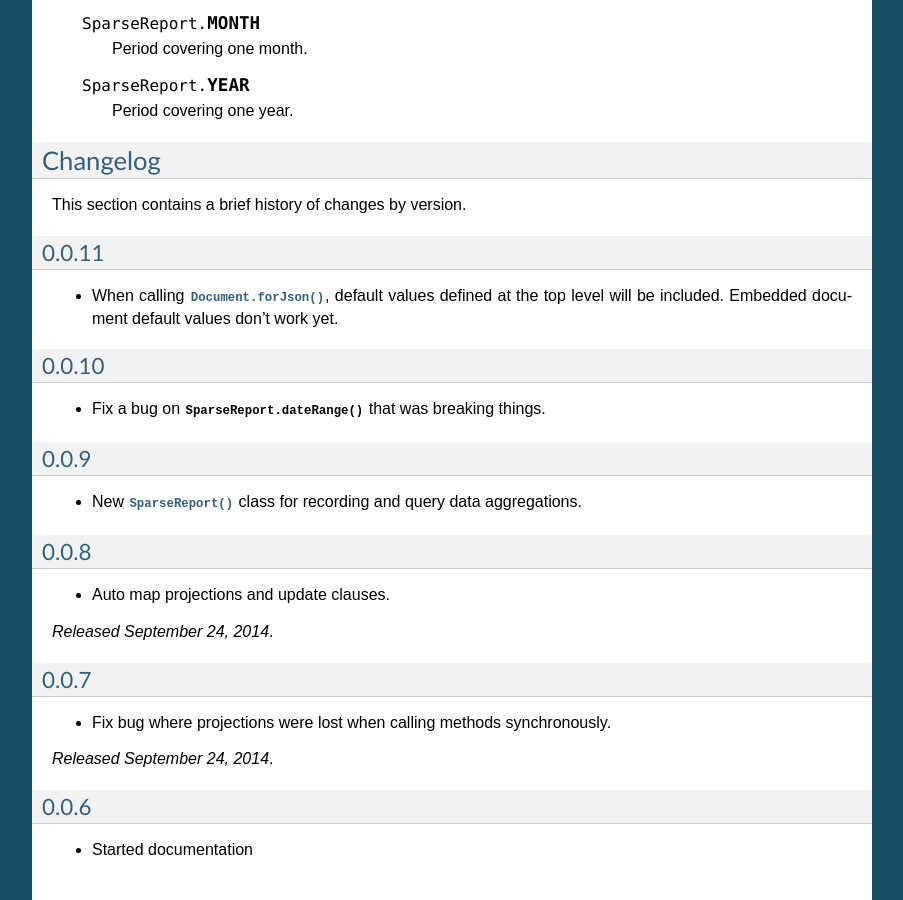
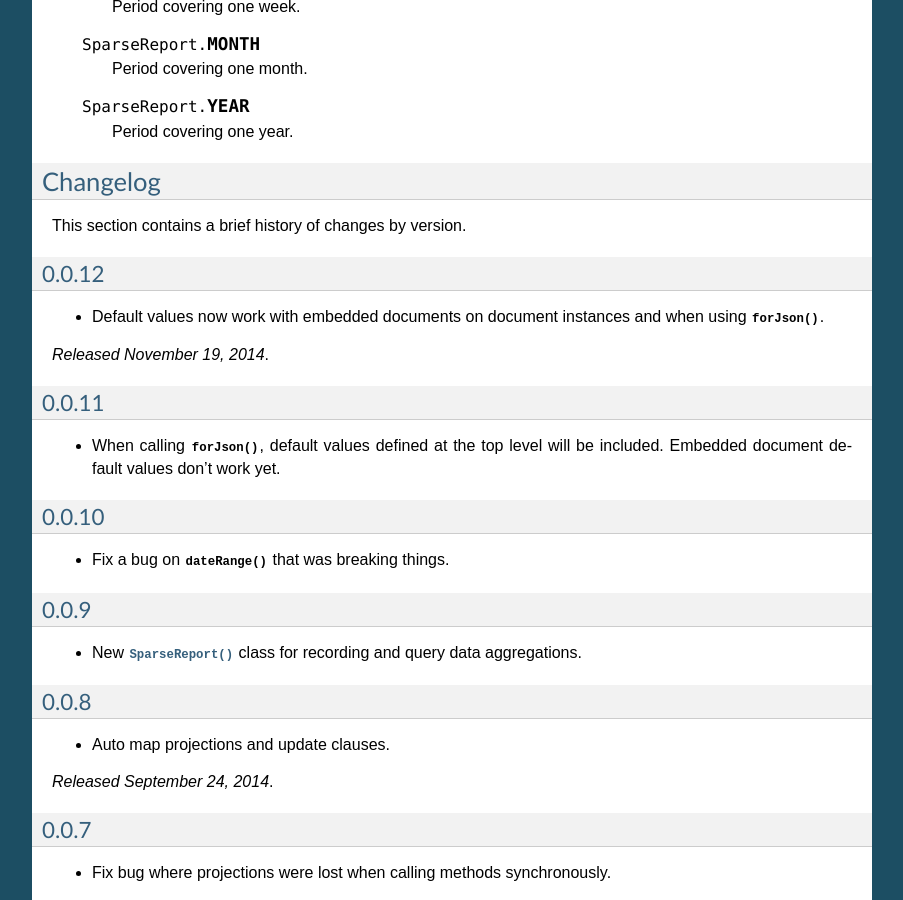
Before and after one commit to aboutdotme/humblejs, a Sphinx documentation site: the page built from docs/index.rst, in a window 1280 px wide and 900 px high, scrolled down 9477 px. Shown: the whole window, without its empty margins (198-1101 px from the left). Built offline with Sphinx 7.4.7, drawn with Linux system fonts in a browser that asks for light colours; comment, search, counter and statistics services are not loaded; some of the changed text lies outside the part shown.

Commit message:
Update changelog, fix doc references.

```diff
--- a/docs/index.rst
+++ b/docs/index.rst
@@ -580,16 +580,24 @@
 
 This section contains a brief history of changes by version.
 
+0.0.12
+------
+
+* Default values now work with embedded documents on document instances and
+  when using :func:`forJson()`.
+
+`Released November 19, 2014`.
+
 0.0.11
 ------
 
-* When calling :func:`Document.forJson`, default values defined at the top
+* When calling :func:`forJson`, default values defined at the top
   level will be included. Embedded document default values don't work yet.
 
 0.0.10
 ------
 
-* Fix a bug on :func:`SparseReport.dateRange` that was breaking things.
+* Fix a bug on :func:`dateRange` that was breaking things.
 
 0.0.9
 -----
```
Also changed, not shown: other parts of docs/index.rst (+1 -1 lines).
